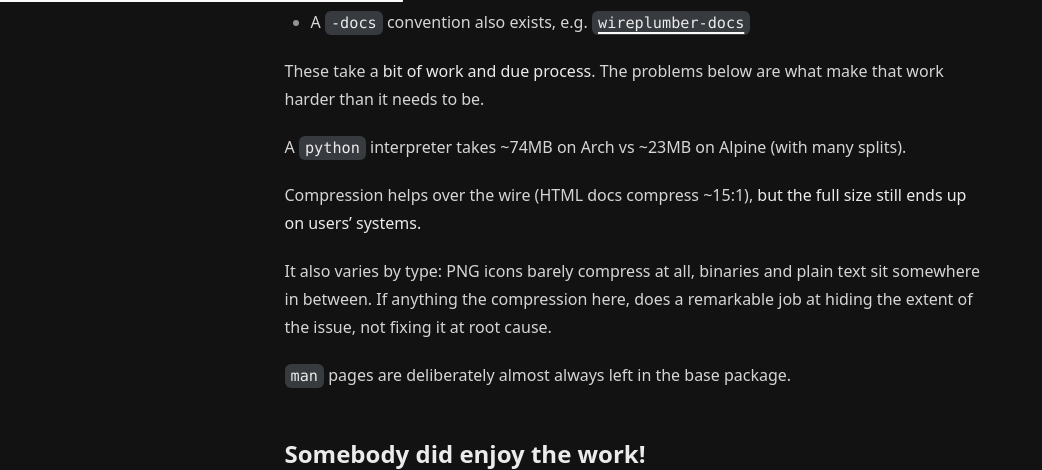
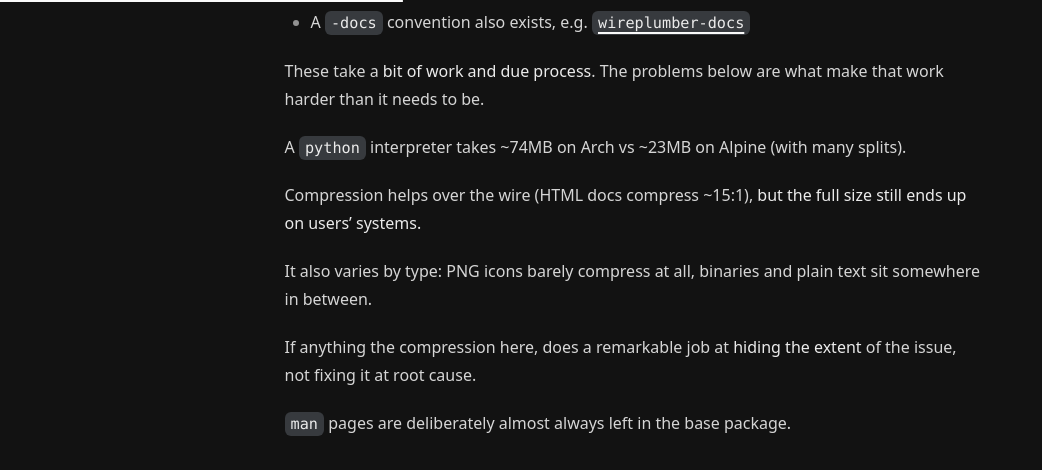
Before and after one commit to h8d13/dontreadthedocs, a Jekyll site: the page built from _notes/nobody.md, in a window 1280 px wide and 900 px high, scrolled down 1644 px, cut to the strip 0-470 px from the top of the window. Shown: the whole strip, without its empty margins (0-1042 px from the left). Built offline with Jekyll 4.4.1, drawn with Linux system fonts in a browser that asks for light colours.

Commit message:
misc
Signed-off-by: h8d13 <hadean-eon-dev@proton.me>

```diff
--- a/_notes/nobody.md
+++ b/_notes/nobody.md
@@ -59,7 +59,8 @@ ends up on users' systems.**
 
 It also varies by type: PNG icons barely compress at all, binaries and plain text sit
 somewhere in between.
-If anything the compression here, does a remarkable job at hiding the extent of the
+
+If anything the compression here, does a remarkable job at **hiding the extent** of the
 issue, not fixing it at root cause.
 
 `man` pages are deliberately almost always left in the base package.
```
